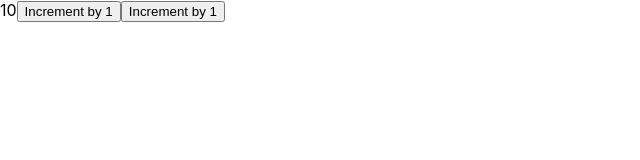
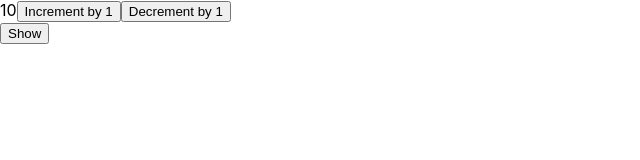
Before and after one commit to Allovallo/react-pract-2, a React (Create React App) app: page / in a window 1280 px wide. Shown: the top 160 px of the page, without its empty margins (0-640 px from the left). Built offline with nearby package versions, Linux system fonts and the light colour scheme.

Commit message:
toggle updated

```diff
--- a/src/App.js
+++ b/src/App.js
@@ -1,10 +1,12 @@
 import './App.css';
 import { Counter } from 'components/button';
+import { Toggle } from 'components/toggle';
 
 function App() {
   return (
     <div>
       <Counter initialValue={10} />
+      <Toggle></Toggle>
     </div>
   );
 }
--- a/src/components/button.jsx
+++ b/src/components/button.jsx
@@ -25,11 +25,15 @@ export class Counter extends Component {
     handleIncrement = evt => {
         console.log("Клікнуто на кнопці Increment button!", evt);
         console.log("this.props: ", this.props);
+
+        this.setState((state, props) => ({value: state.value + props.step}))
     }
 
     handleDecrement = evt => {
         console.log("Клікнуто на кнопці Decrement button!", evt);
         console.log("this.props: ", this.props);
+
+        this.setState((state, props) => ({value: state.value - props.step}))
     }
 
     render() {
@@ -53,7 +57,7 @@ export class Counter extends Component {
                     //     console.log("Клікнуто на кнопці Decrement button!", evt);
                     //     console.log("this.props: ", this.props);
                     // }}
-                        >Increment by {step}</button>
+                        >Decrement by {step}</button>
             </div>
         )
     }
--- /dev/null
+++ b/src/components/toggle.jsx
@@ -0,0 +1,26 @@
+import React, { Component } from "react";
+
+export class Toggle extends Component {
+    state = { isOpen: false };
+
+    // show = () => this.setState({ isOpen: true });
+    // hide = () => this.setState({ isOpen: false });
+
+    toggle = () => {
+        this.setState(state => ({isOpen: !state.isOpen}))
+    }
+
+    render() {
+        const { isOpen } = this.state;
+        const { children } = this.props;
+
+        return (
+            <>
+                {/* <button onClick={this.show}>Show</button>
+                <button onClick={this.hide}>Hide</button> */}
+                <button onClick={this.toggle}>{ isOpen ? 'Hide' : 'Show'}</button>
+                {isOpen && children}
+            </>
+        )
+    }
+}
```
